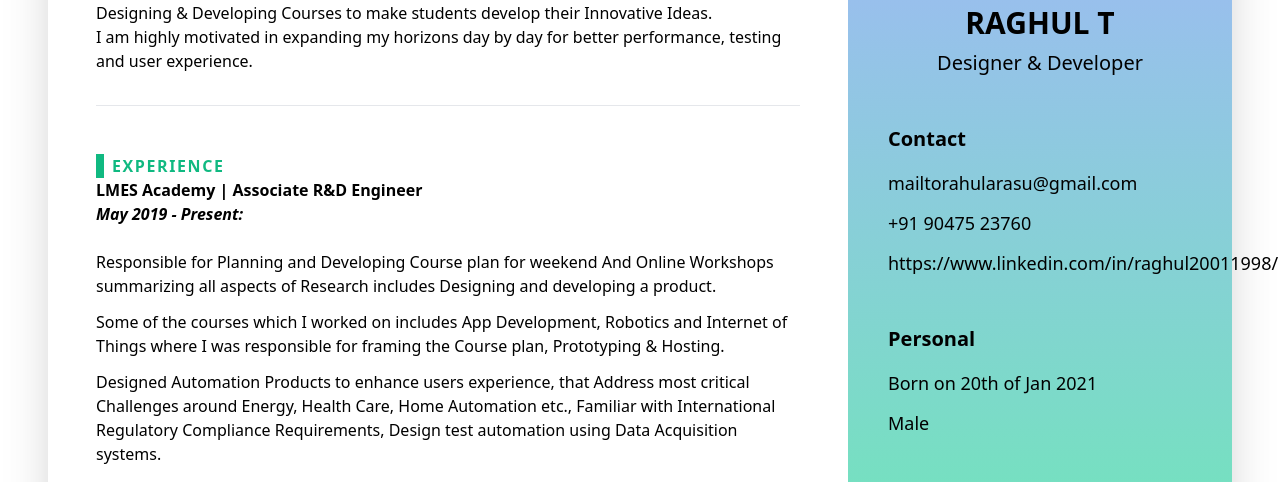
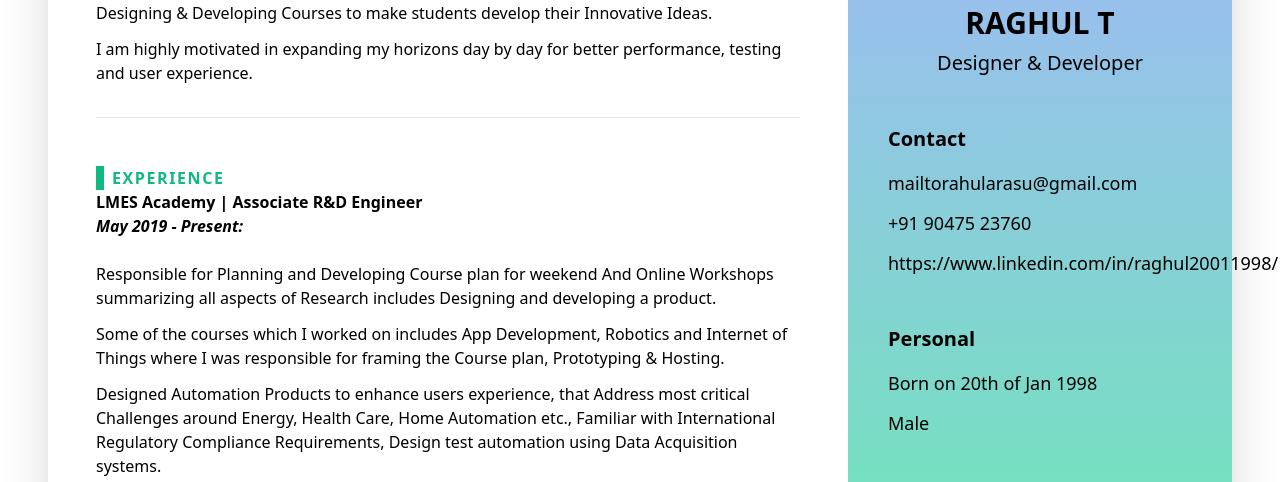
Before and after one commit to RaghulT20/raghult20.github.io, a plain HTML site: page index.html in a window 1280 px wide. Shown: the part 227-709 px from the top of the page. Drawn offline with nearby package versions, Linux system fonts and the light colour scheme.

Commit message:
Update index.html

```diff
--- a/index.html
+++ b/index.html
@@ -52,7 +52,7 @@
             <h2 class="text-xl font-semibold mb-4">Personal</h2>
             <div class="flex items-center my-3">
 
-              <span>Born on 20th of Jan 2021</span>
+              <span>Born on 20th of Jan 1998</span>
             </div>
             <div class="flex items-center my-3">
 
@@ -130,9 +130,10 @@
               students develop their Innovative Ideas.
             </div>
             </p>
-
+                <div class="mt-3">
               I am highly motivated in expanding my horizons day by day for
               better performance, testing and user experience.
+          </div>
             </p>
           </div>
           <hr class="mt-8 mb-12" />
```
